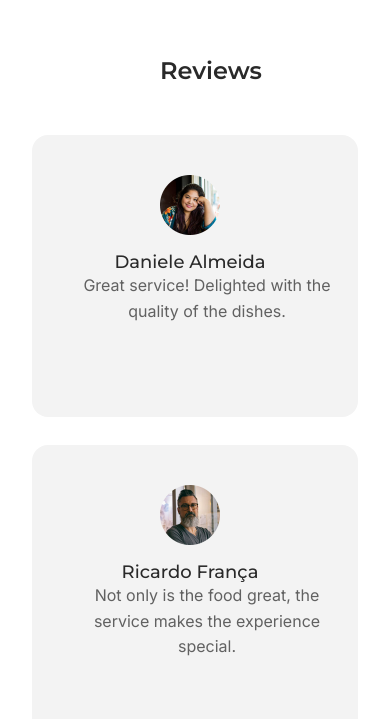
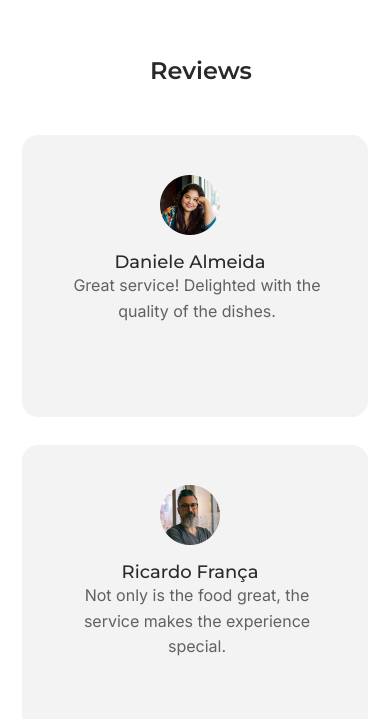
Before and after one commit to beatriznaufel/foodjp-project, a website built with Vite: page index.html in a window 390 px wide. Shown: the part 3169-3888 px from the top of the page. Built offline with nearby package versions, Linux system fonts and the light colour scheme; files whose address does not match are found by name.

Commit message:
fix mobile

```diff
--- a/css/style.css
+++ b/css/style.css
@@ -540,7 +540,7 @@ button a {
 
 @media (max-width: 700px) {
   body {
-    margin: 0 20px 0 20px;
+    margin: 0 10px 0 10px;
     overflow-x: hidden;
   }
 
--- a/index.html
+++ b/index.html
@@ -10,7 +10,6 @@
   <script nomodule src="https://unpkg.com/ionicons@5.5.2/dist/ionicons/ionicons.js"></script>
   <link rel="stylesheet" href="https://cdnjs.cloudflare.com/ajax/libs/font-awesome/6.0.0-beta3/css/all.min.css" />
   <title>FoodJP</title>
-  <script src="/js/main.js" defer></script>
 </head>
 
 <body>
@@ -201,6 +200,7 @@
     </section>
 
   </div>
+  <script src="/js/main.js" defer></script>
 </body>
 
 </html>
```
